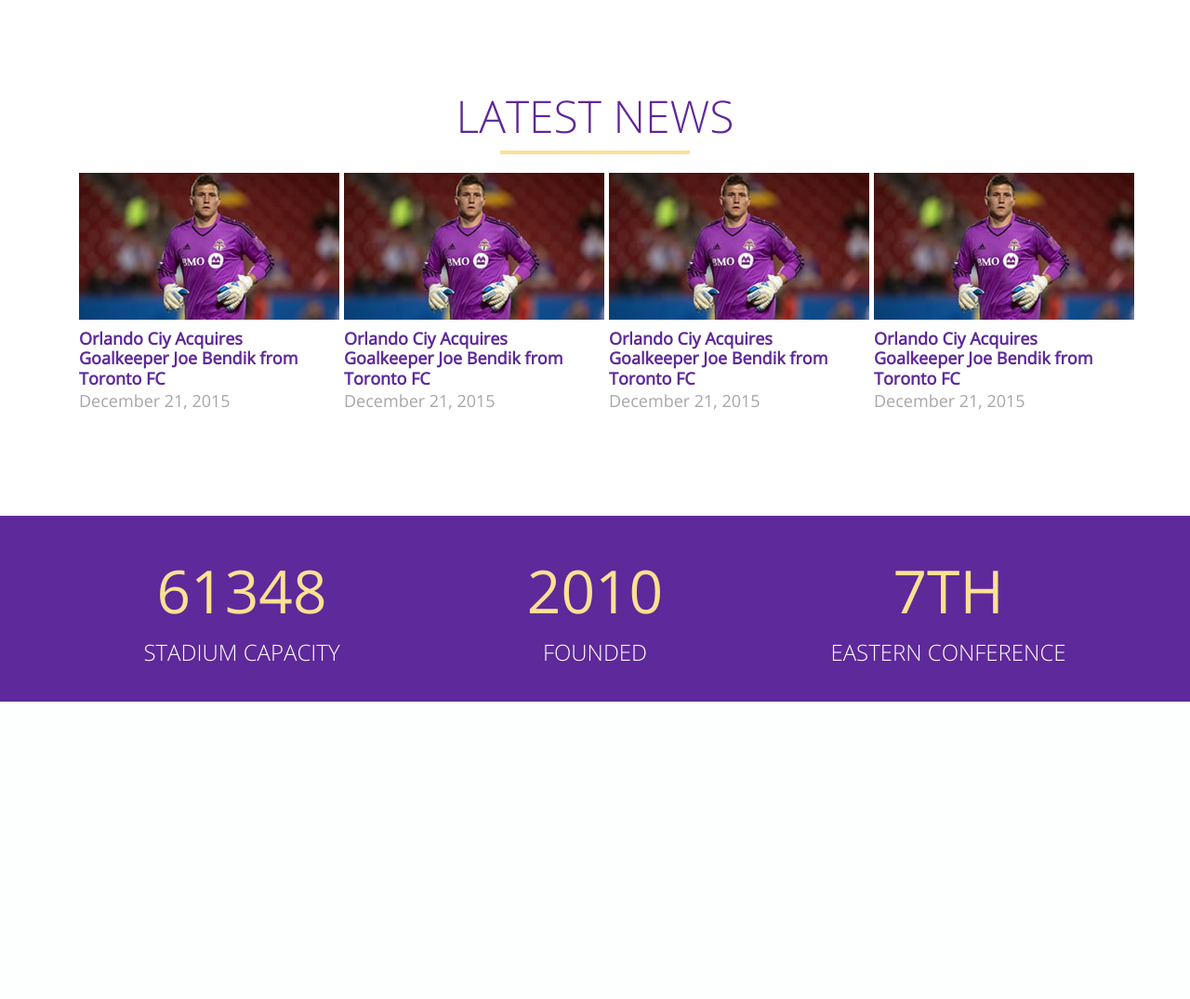
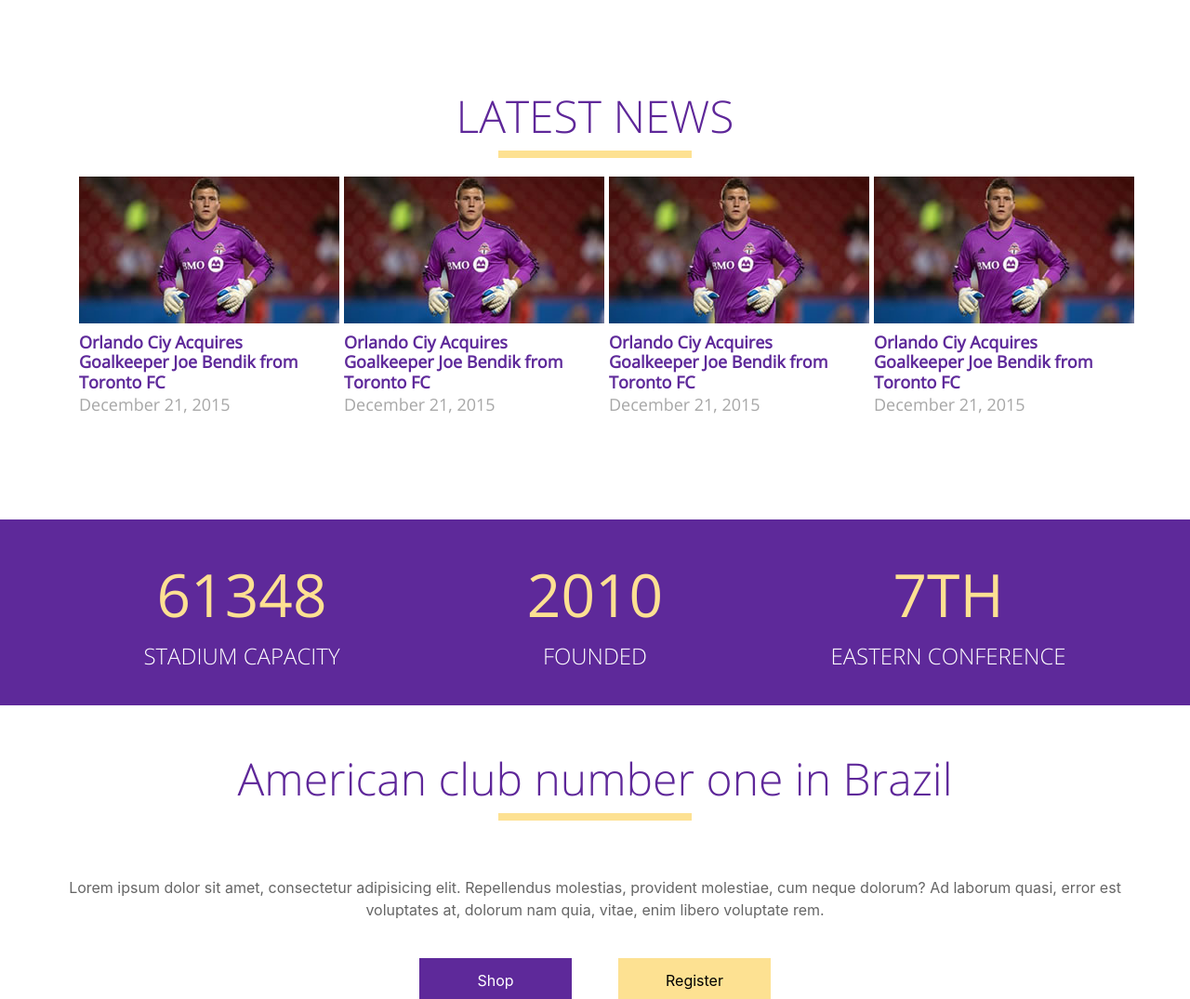
Before and after one commit to rafaelraszl/orlando-city, a web app: file index.html in a window 1280 px wide. Shown: the part 672-1747 px from the top of the page at 93% size. Before the commit the page ends 1427 px from the top, so only its background shows below. Run offline with its HTML, style and script files only (its server is not run), Linux system fonts and the light colour scheme; some libraries are stand-ins or nearby versions.

Commit message:
Call to action ok

```diff
--- a/css/orlando.css
+++ b/css/orlando.css
@@ -182,7 +182,7 @@ header #logotipo {
 	text-align: center;
 }
 #news hr {
-	border: #fde192 solid 2px;
+	border: #fde192 solid 4px;
 	width: 200px;
 	margin: 0 auto;
 }
@@ -222,3 +222,48 @@ header #logotipo {
 	font-size: 24px;
 	display: block;
 }
+#call-to-action {
+	text-align: center;
+	margin-top: 50px;
+}
+#call-to-action h2 {
+	width: 100%;
+	color: #5e2799;
+	font-family: 'OpenSans-Light';
+	font-size: 48px;
+}
+#call-to-action hr {
+	border: #fde192 solid 4px;
+	width: 200px;
+	margin: 0 auto;
+}
+#call-to-action p {
+	margin-top: 60px;
+	margin-bottom: 40px;
+	color: #656565;
+}
+#call-to-action .btn {
+	min-width: 164px;
+    height: 44px;
+    line-height: 34px;
+    border-radius: 0;
+}
+#call-to-action .btn-roxo {
+    color: #fff;
+    background-color: #5E299A;
+    border-color: #5E299A;
+    margin-right: 25px;
+}
+#call-to-action .btn-amarelo {
+    color: #000;
+    background-color: #FDE192;
+    border-color: #FDE192;
+    margin-left: 25px;
+}
+#call-to-action .row-max-400 {
+	margin: 0 auto;
+	max-width: 400px;
+}
+#call-to-action .text-center {
+	display: inline-block;
+}
--- a/index.html
+++ b/index.html
@@ -158,6 +158,38 @@
 
 			</div>
 
+			<div id="call-to-action">
+
+				<div class="container">
+
+					<div class="row text-center">
+						<h2>American club number one in Brazil</h2>
+						<hr>
+					</div>
+
+					<div class="row">
+
+						<p>Lorem ipsum dolor sit amet, consectetur adipisicing elit. Repellendus molestias, provident molestiae, cum neque dolorum? Ad laborum quasi, error est voluptates at, dolorum nam quia, vitae, enim libero voluptate rem.</p>
+
+					</div>
+
+					<div class="text-center">
+						<div class="row row-max-400">
+
+							<div class="col-xs-6">
+								<a href="#" class="btn btn-roxo">Shop</a>
+							</div>
+							<div class="col-xs-6">
+								<a href="#" class="btn btn-amarelo">Register</a>
+							</div>
+
+						</div>
+					</div>
+
+				</div>
+
+			</div>
+
 		</section>
 
 		<script src="lib/jquery/jquery.min.js"></script>
```
